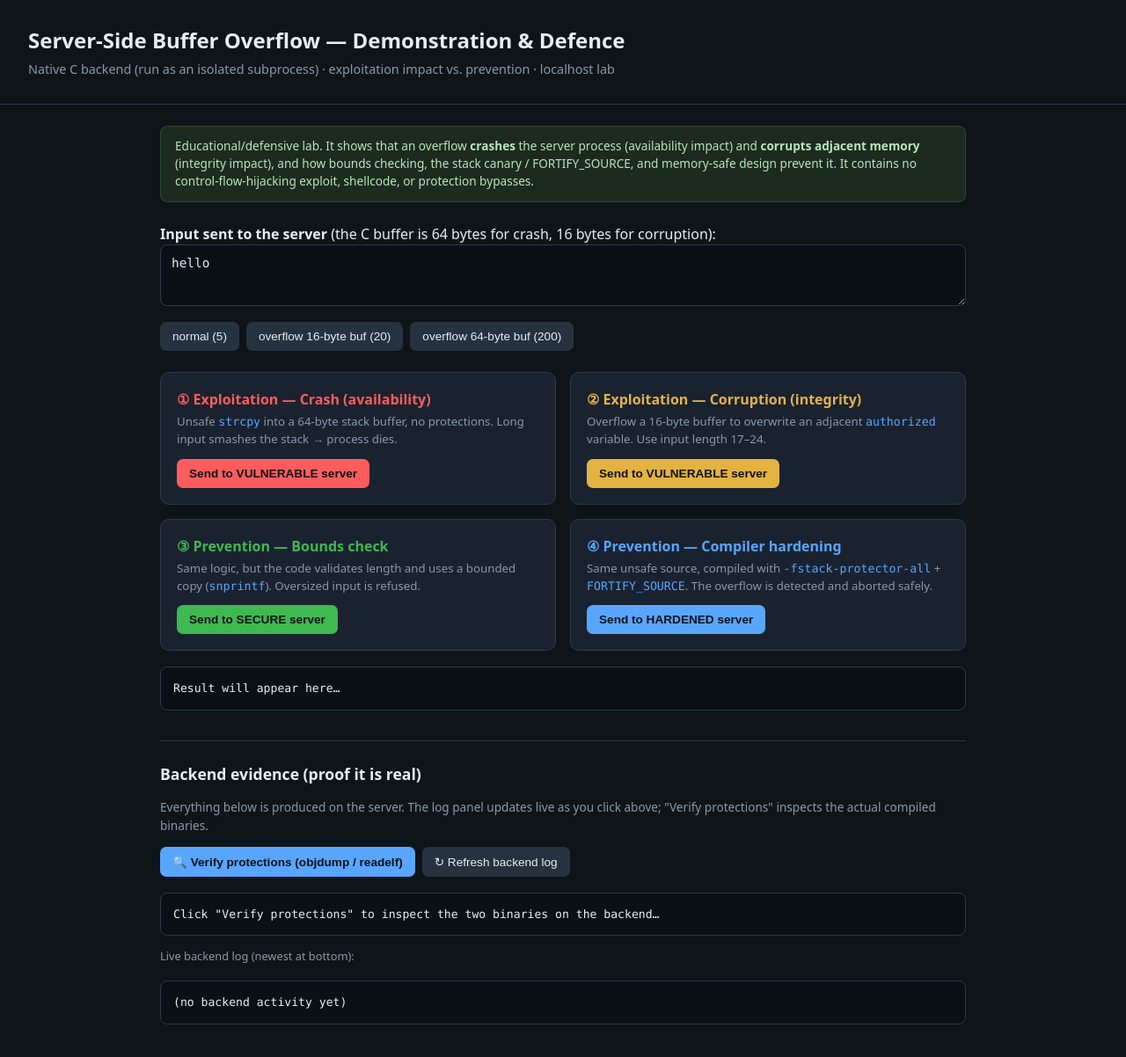
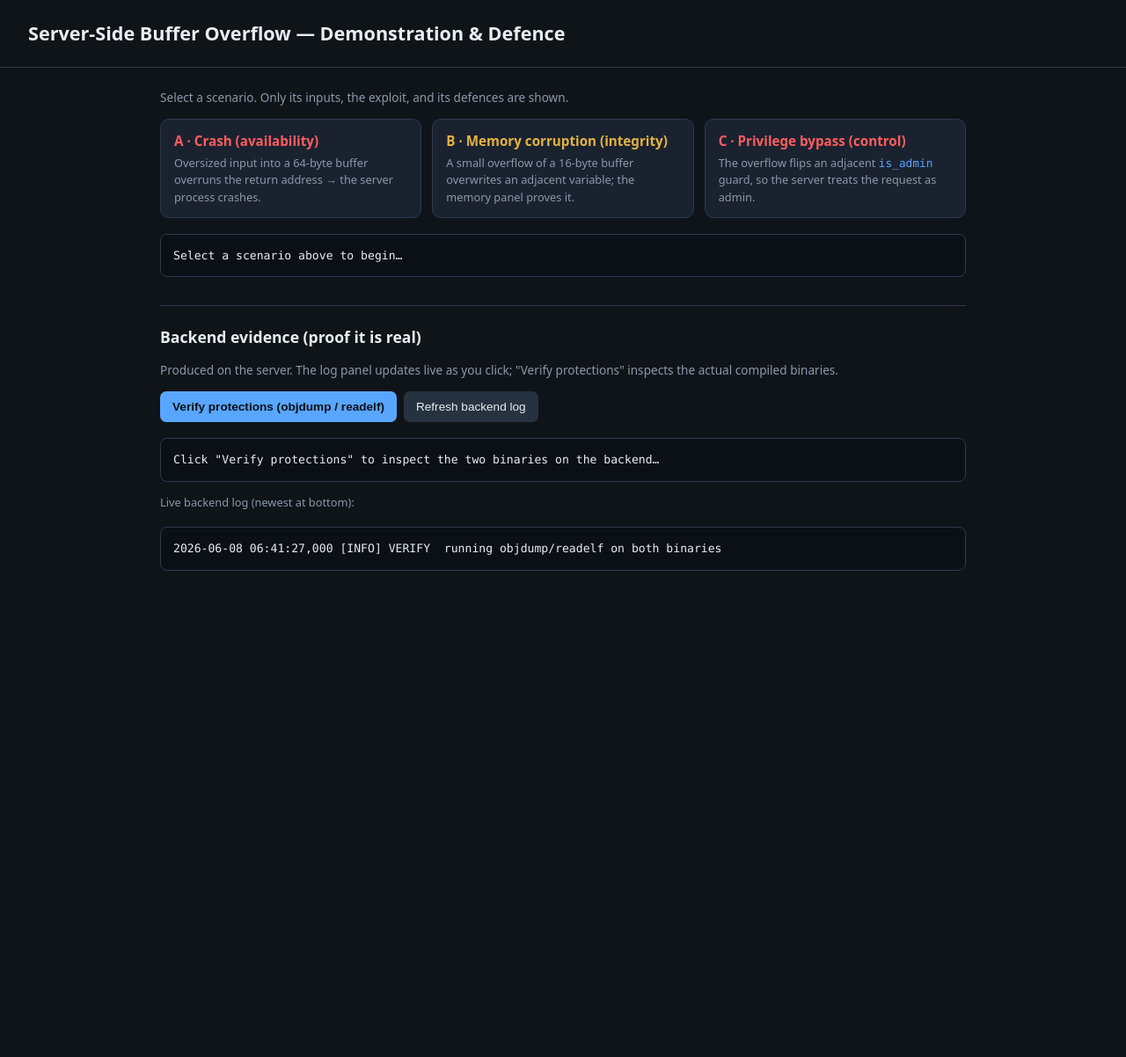
Before and after one commit to sureshbabugandla/cs-buffer-overflow-gui, a Flask app: page / in a window 1280 px wide. Shown: the whole page at 88% size. After the commit the page ends 649 px from the top, so only its background shows below. Run offline with Flask 3, Linux system fonts and the light colour scheme; data that the repository does not hold is empty.

Commit message:
Scenario based selection changes in UI

```diff
--- a/app.py
+++ b/app.py
@@ -1,18 +1,6 @@
 """
 Flask web application that demonstrates a server-side buffer overflow and its
 prevention, by invoking the native C binaries as isolated SUBPROCESSES.
-
-Design / safety notes
-----------------------
-* The risky native code runs in a child process. If it crashes (SIGSEGV), only
-  the child dies; this Flask server keeps serving and reports the crash. That
-  isolation is itself a defensive technique (sandboxing untrusted/native code).
-* A timeout guards against a hung child.
-* Input length is capped before we ever reach the unsafe path in the "secure"
-  endpoints — the web tier does its own validation (defence in depth).
-* This app contains NO exploit logic: it only triggers the vulnerable binary with
-  user input and reports the observable outcome (success / crash / corruption /
-  prevented), then contrasts it with the safe behaviour.
 """
 import os
 import signal
@@ -22,11 +10,6 @@ from flask import Flask, request, jsonify, render_template
 
 app = Flask(__name__)
 
-# --- Backend audit logging ---------------------------------------------------
-# Every native invocation is logged to BOTH the console (visible via
-# `docker logs <container>` or in the terminal running the container) AND to a
-# file `demo.log`. This is the evidence trail proving the outcomes are real
-# subprocess results, not hardcoded UI text.
 logging.basicConfig(
     level=logging.INFO,
     format="%(asctime)s [%(levelname)s] %(message)s",
@@ -58,6 +41,34 @@ HARD_BIN = os.path.join(NATIVE_DIR, "bufferdemo_hardened")
 # Hard cap on input we will pass to ANY subprocess (a sanity limit, not the demo's
 # bounds check). Keeps the lab safe even if someone pastes megabytes.
 MAX_INPUT = 4096
+
+
+def _parse_memory(stdout: str):
+    """Turn the C program's key=value evidence lines into a structured dict, and
+    decode the corrupted neighbour bytes back into characters. Returns None if the
+    output is not from a flag-mode run."""
+    if "verdict=" not in stdout:
+        return None
+    d = {}
+    for line in stdout.splitlines():
+        if "=" in line:
+            k, _, v = line.partition("=")
+            d[k.strip()] = v.strip()
+    # Decode authorized_after (a 32-bit int) into its 4 bytes, little-endian, so
+    # the characters appear in the same order they were typed.
+    try:
+        after = int(d.get("authorized_after", "0"), 16)
+        raw = after.to_bytes(4, "little")
+        d["neighbour_chars"] = "".join(chr(x) if 32 <= x < 127 else "." for x in raw)
+    except Exception:
+        d["neighbour_chars"] = ""
+    # How many bytes spilled past the 16-byte buffer.
+    try:
+        d["bytes_past_buffer"] = max(
+            0, int(d.get("input_len", "0")) - int(d.get("buffer_size", "16")))
+    except Exception:
+        d["bytes_past_buffer"] = 0
+    return d
 
 
 def run_native(binary: str, mode: str, user_input: str) -> dict:
@@ -121,11 +132,45 @@ def _classify(binary: str, mode: str, user_input: str) -> dict:
             "stdout": stdout, "stderr": stderr, "exit": rc,
         }
 
-    if "INTEGRITY VIOLATION" in stdout:
+    # Flag modes emit key=value evidence lines (addresses, before/after value).
+    # Parse them into a structured 'memory' object the UI renders as proof.
+    mem = _parse_memory(stdout)
+    if mem is not None:
+        # Authorization scenario: an 'access' field is present.
+        if "access" in mem:
+            granted = mem.get("access") == "GRANTED"
+            if granted:
+                detail = (f"PRIVILEGE ESCALATION: the overflow flipped the "
+                          f"'is_admin' guard from 0x00000000 to "
+                          f"{mem.get('authorized_after')}, so the server treated "
+                          f"an ordinary request as ADMIN. A memory bug became an "
+                          f"access-control bypass — the attacker gained control "
+                          f"they were never granted.")
+            else:
+                detail = ("Access correctly DENIED: the input fit the buffer, so "
+                          "the 'is_admin' guard stayed 0x00000000.")
+            return {
+                "outcome": "escalated" if granted else "ok",
+                "detail": detail,
+                "access": mem.get("access"),
+                "memory": mem,
+                "stdout": stdout, "stderr": stderr, "exit": rc,
+            }
+        corrupted = mem.get("verdict") == "CORRUPTED"
+        if corrupted:
+            detail = (f"INTEGRITY VIOLATION: the overflow wrote "
+                      f"{mem['bytes_past_buffer']} byte(s) past the 16-byte buffer "
+                      f"into the adjacent 'authorized' variable, changing it from "
+                      f"0x00000000 to {mem.get('authorized_after')} "
+                      f"(those bytes decode to '{mem['neighbour_chars']}' — your "
+                      f"input literally spilled into the neighbour).")
+        else:
+            detail = ("No corruption: the input fit within the 16-byte buffer, so "
+                      "the adjacent 'authorized' variable stayed 0x00000000.")
         return {
-            "outcome": "corrupted",
-            "detail": "The overflow crossed a buffer boundary and corrupted an "
-                      "adjacent variable in memory (integrity impact).",
+            "outcome": "corrupted" if corrupted else "ok",
+            "detail": detail,
+            "memory": mem,
             "stdout": stdout, "stderr": stderr, "exit": rc,
         }
 
@@ -219,6 +264,29 @@ def verify():
     })
 
 
+@app.route("/api/vuln/auth", methods=["POST"])
+def vuln_auth():
+    """Authorization-bypass demo: overflow flips an adjacent is_admin guard."""
+    data = request.get_json(force=True)
+    return jsonify(run_native(VULN_BIN, "auth-unsafe", data.get("input", "")))
+
+
+@app.route("/api/secure/auth", methods=["POST"])
+def secure_auth():
+    """Same guard, bounded copy: the is_admin flag stays 0, access stays denied."""
+    data = request.get_json(force=True)
+    return jsonify(run_native(VULN_BIN, "auth-safe", data.get("input", "")))
+
+
+@app.route("/api/secure/corrupt-safe", methods=["POST"])
+def secure_corrupt_safe():
+    """Same struct layout as scenario 2 (buffer + adjacent 'authorized'), but a
+    bounded copy is used, so the neighbour stays intact. This is the direct
+    contrast to /api/vuln/corrupt and emits the same memory-evidence fields."""
+    data = request.get_json(force=True)
+    return jsonify(run_native(VULN_BIN, "flag-safe", data.get("input", "")))
+
+
 if __name__ == "__main__":
     # 0.0.0.0 so it is reachable from the host when run in Docker; localhost only.
     app.run(host="0.0.0.0", port=5000)
--- a/templates/index.html
+++ b/templates/index.html
@@ -3,7 +3,7 @@
 <head>
 <meta charset="utf-8">
 <meta name="viewport" content="width=device-width, initial-scale=1">
-<title>Server-Side Buffer Overflow — Demo &amp; Defence</title>
+<title>Server-Side Buffer Overflow — Demonstration &amp; Defence</title>
 <style>
   :root {
     --bg:#0f1419; --panel:#1a2230; --ink:#e6edf3; --muted:#8b98a9;
@@ -13,106 +13,163 @@
   *{box-sizing:border-box}
   body{margin:0;background:var(--bg);color:var(--ink);
        font-family:system-ui,Segoe UI,Roboto,sans-serif;line-height:1.5}
-  header{padding:28px 32px;border-bottom:1px solid var(--line)}
-  h1{margin:0 0 4px;font-size:1.5rem}
-  .sub{color:var(--muted);font-size:.9rem}
-  main{max-width:980px;margin:0 auto;padding:24px 32px}
-  .note{background:#1d2a1f;border:1px solid #2a4a2f;border-radius:8px;
-        padding:12px 16px;font-size:.85rem;color:#b6e6bd;margin-bottom:24px}
-  textarea{width:100%;min-height:70px;background:#0b1017;color:var(--ink);
+  header{padding:22px 32px;border-bottom:1px solid var(--line)}
+  h1{margin:0;font-size:1.35rem}
+  main{max-width:980px;margin:0 auto;padding:22px 32px}
+  textarea{width:100%;min-height:62px;background:#0b1017;color:var(--ink);
            border:1px solid var(--line);border-radius:8px;padding:12px;
            font-family:var(--mono);font-size:.9rem;resize:vertical}
-  .row{display:flex;gap:8px;flex-wrap:wrap;margin:12px 0 4px}
-  button{border:0;border-radius:7px;padding:9px 14px;font-size:.85rem;
+  .row{display:flex;gap:8px;flex-wrap:wrap;margin:8px 0 0}
+  button{border:0;border-radius:7px;padding:10px 14px;font-size:.85rem;
          font-weight:600;cursor:pointer;color:#0b1017}
   .preset{background:#26323f;color:var(--ink);font-weight:500}
-  .grid{display:grid;grid-template-columns:1fr 1fr;gap:16px;margin-top:24px}
-  @media(max-width:760px){.grid{grid-template-columns:1fr}}
-  .card{background:var(--panel);border:1px solid var(--line);border-radius:10px;padding:18px}
-  .card h3{margin:0 0 4px;font-size:1rem}
-  .card p{margin:0 0 12px;color:var(--muted);font-size:.83rem}
   .b-vuln{background:var(--vuln)} .b-safe{background:var(--safe)}
   .b-warn{background:var(--warn)} .b-acc{background:var(--accent)}
-  pre{background:#0b1017;border:1px solid var(--line);border-radius:8px;
-      padding:14px;overflow:auto;font-family:var(--mono);font-size:.82rem;
-      white-space:pre-wrap;word-break:break-word;min-height:42px;margin-top:18px}
+
+  .selgrid{display:grid;grid-template-columns:repeat(3,1fr);gap:12px;margin:6px 0 4px}
+  @media(max-width:760px){.selgrid{grid-template-columns:1fr}}
+  .selector{background:var(--panel);border:1px solid var(--line);border-radius:10px;
+            padding:13px 15px;cursor:pointer;transition:border-color .15s}
+  .selector:hover{border-color:var(--accent)}
+  .selector.sel{border-color:var(--accent);box-shadow:0 0 0 1px var(--accent)}
+  .selector h3{margin:0 0 4px;font-size:.95rem}
+  .selector p{margin:0;color:var(--muted);font-size:.8rem}
+
+  .panel{background:var(--panel);border:1px solid var(--line);border-radius:10px;
+         padding:18px;margin-top:12px}
+  .panel .lbl{font-size:.88rem;display:block;margin-bottom:8px}
+  .grouplabel{color:var(--muted);font-size:.72rem;text-transform:uppercase;
+              letter-spacing:.05em;margin-top:14px}
+
+  pre{background:#0b1017;border:1px solid var(--line);border-radius:8px;padding:14px;
+      overflow:auto;font-family:var(--mono);font-size:.82rem;white-space:pre-wrap;
+      word-break:break-word;min-height:42px;margin-top:18px}
   .tag{display:inline-block;padding:2px 9px;border-radius:20px;font-size:.72rem;
        font-weight:700;margin-right:8px}
-  .t-crashed{background:var(--vuln);color:#0b1017}
+  .t-crashed,.t-escalated{background:var(--vuln);color:#0b1017}
   .t-corrupted{background:var(--warn);color:#0b1017}
   .t-prevented,.t-rejected,.t-ok{background:var(--safe);color:#0b1017}
   .t-timeout,.t-error,.t-blocked{background:var(--muted);color:#0b1017}
   code{font-family:var(--mono);color:var(--accent)}
+  h2{font-size:1.1rem;border-top:1px solid var(--line);padding-top:22px;margin-top:32px}
 </style>
 </head>
 <body>
 <header>
   <h1>Server-Side Buffer Overflow — Demonstration &amp; Defence</h1>
-  <div class="sub">Native C backend (run as an isolated subprocess) · exploitation impact vs. prevention · localhost lab</div>
 </header>
 <main>
-  <div class="note">
-    Educational/defensive lab. It shows that an overflow <b>crashes</b> the
-    server process (availability impact) and <b>corrupts adjacent memory</b>
-    (integrity impact), and how bounds checking, the stack canary / FORTIFY_SOURCE,
-    and memory-safe design prevent it. It contains no control-flow-hijacking
-    exploit, shellcode, or protection bypasses.
-  </div>
+  <p style="color:var(--muted);font-size:.85rem;margin-top:2px">
+    Select a scenario. Only its inputs, the exploit, and its defences are shown.</p>
 
-  <label for="inp"><b>Input sent to the server</b> (the C buffer is 64 bytes for crash, 16 bytes for corruption):</label>
-  <textarea id="inp">hello</textarea>
-  <div class="row">
-    <button class="preset" onclick="setLen(5)">normal (5)</button>
-    <button class="preset" onclick="setLen(20)">overflow 16-byte buf (20)</button>
-    <button class="preset" onclick="setLen(200)">overflow 64-byte buf (200)</button>
-  </div>
-
-  <div class="grid">
-    <div class="card">
-      <h3 style="color:var(--vuln)">① Exploitation — Crash (availability)</h3>
-      <p>Unsafe <code>strcpy</code> into a 64-byte stack buffer, no protections. Long input smashes the stack → process dies.</p>
-      <button class="b-vuln" onclick="call('/api/vuln/crash')">Send to VULNERABLE server</button>
+  <div class="selgrid">
+    <div id="selA" class="selector" onclick="selectScenario('A')">
+      <h3 style="color:var(--vuln)">A · Crash (availability)</h3>
+      <p>Oversized input into a 64-byte buffer overruns the return address → the server process crashes.</p>
     </div>
-    <div class="card">
-      <h3 style="color:var(--warn)">② Exploitation — Corruption (integrity)</h3>
-      <p>Overflow a 16-byte buffer to overwrite an adjacent <code>authorized</code> variable. Use input length 17–24.</p>
-      <button class="b-warn" onclick="call('/api/vuln/corrupt')">Send to VULNERABLE server</button>
+    <div id="selB" class="selector" onclick="selectScenario('B')">
+      <h3 style="color:var(--warn)">B · Memory corruption (integrity)</h3>
+      <p>A small overflow of a 16-byte buffer overwrites an adjacent variable; the memory panel proves it.</p>
     </div>
-    <div class="card">
-      <h3 style="color:var(--safe)">③ Prevention — Bounds check</h3>
-      <p>Same logic, but the code validates length and uses a bounded copy (<code>snprintf</code>). Oversized input is refused.</p>
-      <button class="b-safe" onclick="call('/api/secure/bounds')">Send to SECURE server</button>
-    </div>
-    <div class="card">
-      <h3 style="color:var(--accent)">④ Prevention — Compiler hardening</h3>
-      <p>Same unsafe source, compiled with <code>-fstack-protector-all</code> + <code>FORTIFY_SOURCE</code>. The overflow is detected and aborted safely.</p>
-      <button class="b-acc" onclick="call('/api/secure/hardened')">Send to HARDENED server</button>
+    <div id="selC" class="selector" onclick="selectScenario('C')">
+      <h3 style="color:var(--vuln)">C · Privilege bypass (control)</h3>
+      <p>The overflow flips an adjacent <code>is_admin</code> guard, so the server treats the request as admin.</p>
     </div>
   </div>
 
-  <pre id="out">Result will appear here…</pre>
+  <!-- Scenario A: Crash -->
+  <div id="panelA" class="panel" style="display:none">
+    <span class="lbl"><b>Input</b> — buffer is <b>64 bytes</b>; long input overflows and smashes the return address.</span>
+    <textarea id="inpA">hello</textarea>
+    <div class="grouplabel">Pick an input</div>
+    <div class="row">
+      <button class="preset" onclick="setLen(5)">normal (5)</button>
+      <button class="preset" onclick="setLen(200)">overflow 64-byte buf (200)</button>
+    </div>
+    <div class="grouplabel">Exploit</div>
+    <div class="row">
+      <button class="b-vuln" onclick="call('/api/vuln/crash')">Run on VULNERABLE server (expect crash)</button>
+    </div>
+    <div class="grouplabel">Defensive mechanisms</div>
+    <div class="row">
+      <button class="b-safe" onclick="call('/api/secure/bounds')">Defense 1 — input validation (reject)</button>
+      <button class="b-acc" onclick="call('/api/secure/hardened')">Defense 2 — compiler hardening (stack canary)</button>
+    </div>
+  </div>
 
-  <h2 style="margin-top:34px;font-size:1.1rem;border-top:1px solid var(--line);padding-top:24px">
-    Backend evidence (proof it is real)</h2>
+  <!-- Scenario B: Corruption -->
+  <div id="panelB" class="panel" style="display:none">
+    <span class="lbl"><b>Input</b> — buffer is <b>16 bytes</b>; use length <b>17–24</b> to overflow into the neighbour.</span>
+    <textarea id="inpB">hello</textarea>
+    <div class="grouplabel">Pick an input</div>
+    <div class="row">
+      <button class="preset" onclick="setLen(5)">normal (5)</button>
+      <button class="preset" onclick="setLen(20)">overflow 16-byte buf (20)</button>
+    </div>
+    <div class="grouplabel">Exploit</div>
+    <div class="row">
+      <button class="b-warn" onclick="call('/api/vuln/corrupt')">Run on VULNERABLE server (expect corruption)</button>
+    </div>
+    <div class="grouplabel">Defensive mechanism</div>
+    <div class="row">
+      <button class="b-safe" onclick="call('/api/secure/corrupt-safe')">Defense — bounded copy (snprintf)</button>
+    </div>
+  </div>
+
+  <!-- Scenario C: Privilege bypass -->
+  <div id="panelC" class="panel" style="display:none">
+    <span class="lbl"><b>Input</b> — a 16-byte buffer sits next to an <code>is_admin</code> guard; use length <b>17–24</b> to flip it.</span>
+    <textarea id="inpC">hello</textarea>
+    <div class="grouplabel">Pick an input</div>
+    <div class="row">
+      <button class="preset" onclick="setLen(5)">normal (5)</button>
+      <button class="preset" onclick="setLen(20)">overflow 16-byte buf (20)</button>
+    </div>
+    <div class="grouplabel">Exploit</div>
+    <div class="row">
+      <button class="b-vuln" onclick="call('/api/vuln/auth')">Run on VULNERABLE server (escalate to admin)</button>
+    </div>
+    <div class="grouplabel">Defensive mechanism</div>
+    <div class="row">
+      <button class="b-safe" onclick="call('/api/secure/auth')">Defense — bounded copy (snprintf)</button>
+    </div>
+  </div>
+
+  <pre id="out">Select a scenario above to begin…</pre>
+  <div id="mem"></div>
+
+  <h2>Backend evidence (proof it is real)</h2>
   <p style="color:var(--muted);font-size:.85rem;margin-top:0">
-    Everything below is produced on the server. The log panel updates live as you
-    click above; "Verify protections" inspects the actual compiled binaries.</p>
-
+    Produced on the server. The log panel updates live as you click; "Verify
+    protections" inspects the actual compiled binaries.</p>
   <div class="row" style="margin-bottom:6px">
-    <button class="b-acc" onclick="verify()">🔍 Verify protections (objdump / readelf)</button>
-    <button class="preset" onclick="refreshLogs()">↻ Refresh backend log</button>
+    <button class="b-acc" onclick="verify()">Verify protections (objdump / readelf)</button>
+    <button class="preset" onclick="refreshLogs()">Refresh backend log</button>
   </div>
   <pre id="verify">Click "Verify protections" to inspect the two binaries on the backend…</pre>
-
   <div style="color:var(--muted);font-size:.8rem;margin:14px 0 4px">Live backend log (newest at bottom):</div>
   <pre id="logs" style="max-height:260px">backend log will stream here…</pre>
 </main>
 
 <script>
-function setLen(n){ document.getElementById('inp').value = 'A'.repeat(n); }
+let active = null;
+
+function selectScenario(s){
+  active = s;
+  ['A','B','C'].forEach(x => {
+    document.getElementById('panel'+x).style.display = (x===s) ? 'block' : 'none';
+    document.getElementById('sel'+x).classList.toggle('sel', x===s);
+  });
+  document.getElementById('out').textContent = 'Result will appear here…';
+  document.getElementById('mem').innerHTML = '';
+}
+
+function activeInput(){ return document.getElementById('inp'+active); }
+function setLen(n){ if(active){ activeInput().value = 'A'.repeat(n); } }
 
 async function call(url){
-  const input = document.getElementById('inp').value;
+  if(!active){ return; }
+  const input = activeInput().value;
   const out = document.getElementById('out');
   out.textContent = 'Running on the server…';
   try {
@@ -125,12 +182,47 @@ async function call(url){
     out.innerHTML =
       tag + (d.signal ? `signal: ${d.signal}\n` : '\n') +
       `\n${d.detail}\n` +
+      (d.access ? `\n[access decision] ${d.access}` : '') +
       (d.binary ? `\n[executed binary] ${d.binary}` : '') +
       (d.stdout ? `\n[stdout]\n${escapeHtml(d.stdout)}` : '') +
       (d.stderr ? `\n[stderr]\n${escapeHtml(d.stderr)}` : '') +
       (d.exit!==undefined ? `\n\n[exit code] ${d.exit}` : '');
-    refreshLogs();   // pull the matching backend log lines immediately
+    refreshLogs();
+    renderMemory(d.memory);
   } catch(e){ out.textContent = 'Request failed: ' + e; }
+}
+
+// Visual proof that the overflow reached ADJACENT memory.
+function renderMemory(mem){
+  const el = document.getElementById('mem');
+  if(!mem){ el.innerHTML = ''; return; }
+  const corrupted = mem.verdict === 'CORRUPTED';
+  const past = Number(mem.bytes_past_buffer || 0);
+  let cells = '';
+  for(let i=0;i<20;i++){
+    const isNeighbour = i>=16;
+    const bg = isNeighbour ? (corrupted && i < 16+Math.min(4,past) ? '#ff5d5d' : '#26323f')
+                           : (i < Number(mem.input_len||0) ? '#e3b341' : '#1a2230');
+    const col = (bg==='#e3b341'||bg==='#ff5d5d') ? '#0b1017' : '#8b98a9';
+    cells += `<span style="display:inline-block;width:20px;height:24px;line-height:24px;
+      text-align:center;margin:1px;border-radius:3px;font-size:.7rem;background:${bg};color:${col}">
+      ${i<16?'b':'A'}</span>`;
+  }
+  el.innerHTML = `
+   <div style="background:var(--panel);border:1px solid var(--line);border-radius:10px;padding:16px;margin-top:14px">
+     <b style="color:${corrupted?'#ff5d5d':'#3fb950'}">Adjacent-memory proof</b>
+     <table style="width:100%;border-collapse:collapse;margin:10px 0;font-family:var(--mono);font-size:.8rem">
+       <tr><td style="color:var(--muted);padding:3px 8px">address of buffer</td><td>${mem.addr_buf}</td></tr>
+       <tr><td style="color:var(--muted);padding:3px 8px">address of guard variable</td><td>${mem.addr_authorized}</td></tr>
+       <tr><td style="color:var(--muted);padding:3px 8px">gap between them</td><td>${mem.gap_bytes} bytes  → the guard sits immediately after the 16-byte buffer (adjacent)</td></tr>
+       <tr><td style="color:var(--muted);padding:3px 8px">guard value BEFORE</td><td>${mem.authorized_before}</td></tr>
+       <tr><td style="color:var(--muted);padding:3px 8px">guard value AFTER</td><td style="color:${corrupted?'#ff5d5d':'#3fb950'}">${mem.authorized_after} ${corrupted?'← overwritten!':'(unchanged)'}</td></tr>
+       <tr><td style="color:var(--muted);padding:3px 8px">those bytes decode to</td><td>"${mem.neighbour_chars}" ${corrupted?'(your input bytes that spilled over)':''}</td></tr>
+       <tr><td style="color:var(--muted);padding:3px 8px">bytes past the buffer</td><td>${past}</td></tr>
+     </table>
+     <div style="margin:6px 0 4px;color:var(--muted);font-size:.75rem">memory layout (b = buffer byte, A = your input; red = overwrote the neighbour):</div>
+     <div>${cells}<span style="margin-left:8px;color:var(--muted);font-size:.72rem">|&larr; 16-byte buffer &rarr;|&larr; guard &rarr;|</span></div>
+   </div>`;
 }
 
 async function verify(){
@@ -140,8 +232,8 @@ async function verify(){
     const d = await (await fetch('/api/verify')).json();
     const fmt = (name, b) => b.exists
       ? `${name}\n`
-        + `  stack canary (__stack_chk_fail) refs : ${b.stack_canary_refs} ${b.stack_canary_refs>0?'✅ present':'❌ absent'}\n`
-        + `  non-executable stack (NX)            : ${b.nx_stack?'✅ yes':'❌ no'}\n`
+        + `  stack canary (__stack_chk_fail) refs : ${b.stack_canary_refs} ${b.stack_canary_refs>0?'present':'absent'}\n`
+        + `  non-executable stack (NX)            : ${b.nx_stack?'yes':'no'}\n`
         + `  size / sha256                        : ${b.size_bytes} bytes / ${b.sha256}…\n`
       : `${name}: not built\n`;
     v.innerHTML =
@@ -159,11 +251,10 @@ async function refreshLogs(){
     const d = await (await fetch('/api/backend-logs')).json();
     const el = document.getElementById('logs');
     el.textContent = d.lines.join('\n') || '(no backend activity yet)';
-    el.scrollTop = el.scrollHeight;   // keep newest in view
+    el.scrollTop = el.scrollHeight;
   } catch(e){ /* ignore transient errors */ }
 }
 
-// Stream the backend log continuously so the panel is always current.
 setInterval(refreshLogs, 1500);
 refreshLogs();
 
```
Also changed, not shown: README.md, sequence-diagram.png (added), 2 other files.
